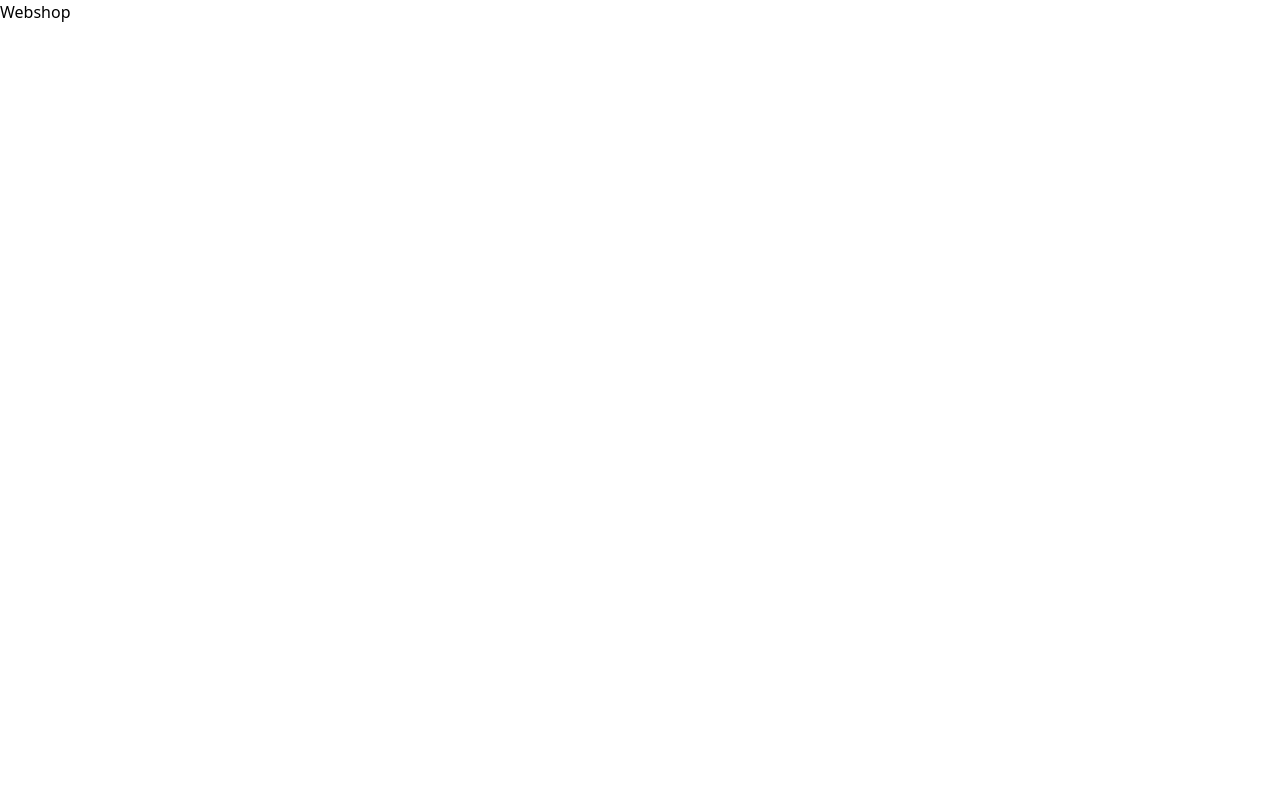
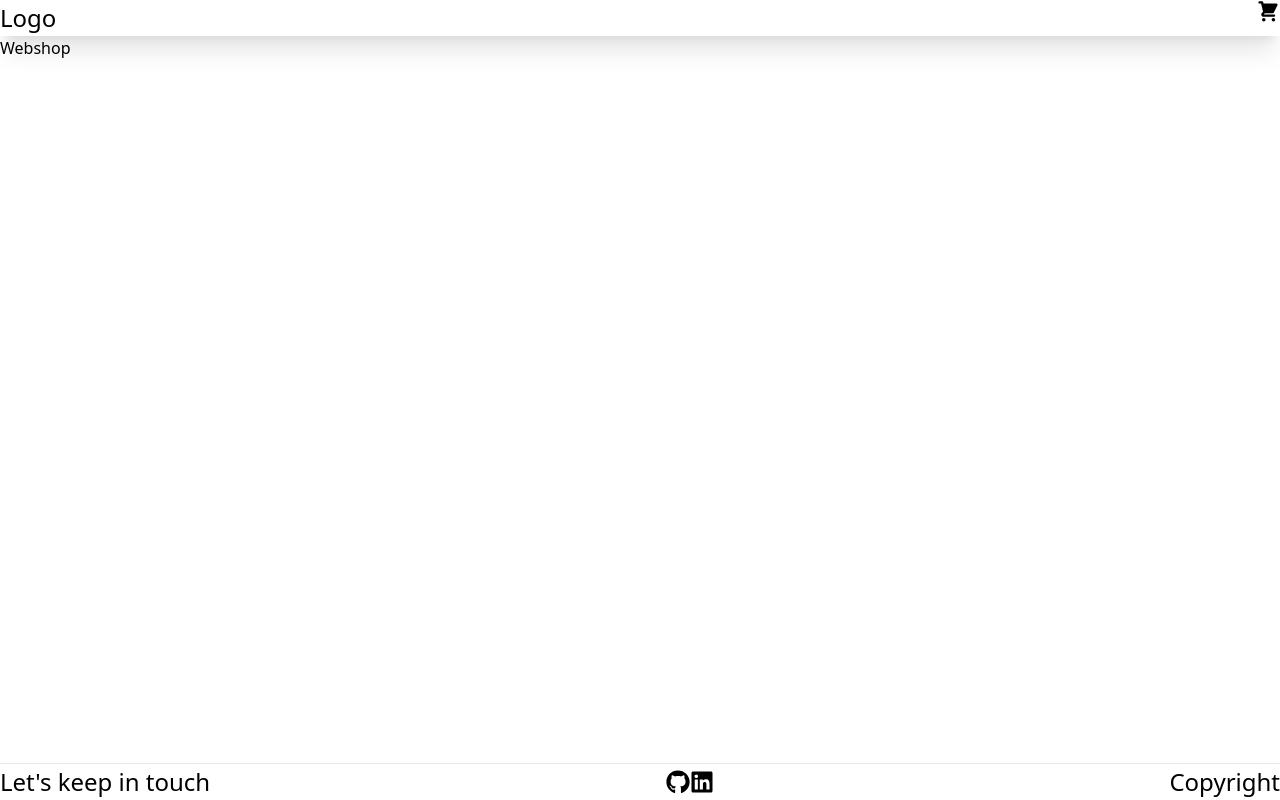
Before and after one commit to sevalyy/Webshop-with-Next-and-Redux, a Next.js app: page / in a window 1280 px wide. Built offline with nearby package versions, Linux system fonts and the light colour scheme.

Commit message:
Navbar, footer, masterpage created

```diff
--- /dev/null
+++ b/components/Footer.js
@@ -0,0 +1,27 @@
+import React from "react";
+import { FaGithub } from "react-icons/fa";
+import { FaLinkedin } from "react-icons/fa";
+
+const Footer = () => {
+  return (
+    <div>
+      <footer className="w-full shadow-xl bg-yellow fixed left-0 bottom-0">
+        <hr />
+        <div className="container flex justify-between mx-auto text-[1.5em]">
+          <div>Let's keep in touch</div>
+          <div className="flex justify-around items-center">
+            <span>
+              <FaGithub />
+            </span>
+            <span>
+              <FaLinkedin />
+            </span>
+          </div>
+          <div>Copyright</div>
+        </div>
+      </footer>
+    </div>
+  );
+};
+
+export default Footer;
--- /dev/null
+++ b/components/MasterPage.js
@@ -0,0 +1,15 @@
+import React from "react";
+import Navbar from "./Navbar";
+import Footer from "./Footer";
+
+const MasterPage = ({ children }) => {
+  return (
+    <div>
+      <Navbar />
+      {children}
+      <Footer />
+    </div>
+  );
+};
+
+export default MasterPage;
--- /dev/null
+++ b/components/Navbar.js
@@ -0,0 +1,20 @@
+import Link from "next/link";
+import React from "react";
+import { HiShoppingCart } from "react-icons/hi";
+
+const Navbar = () => {
+  return (
+    <div className="shadow-xl bg-yellow sticky top-0">
+      <div className="container flex justify-between mx-auto text-[1.5em]">
+        <Link href="/" className="cursor-pointer">
+          Logo
+        </Link>
+        <Link href="/basket">
+          <HiShoppingCart />
+        </Link>
+      </div>
+    </div>
+  );
+};
+
+export default Navbar;
--- a/package.json
+++ b/package.json
@@ -11,7 +11,8 @@
   "dependencies": {
     "next": "13.0.6",
     "react": "18.2.0",
-    "react-dom": "18.2.0"
+    "react-dom": "18.2.0",
+    "react-icons": "^4.7.1"
   },
   "devDependencies": {
     "autoprefixer": "^10.4.13",
--- a/pages/_app.js
+++ b/pages/_app.js
@@ -1,7 +1,13 @@
-import '../styles/globals.css'
+import "../styles/globals.css";
+import MasterPage from "../components/MasterPage";
 
 function MyApp({ Component, pageProps }) {
-  return <Component {...pageProps} />
+  return (
+    <MasterPage>
+      {" "}
+      <Component {...pageProps} />
+    </MasterPage>
+  );
 }
 
-export default MyApp
+export default MyApp;
```
Also changed, not shown: 1 other file (tests, documents, lock files or other folders).
